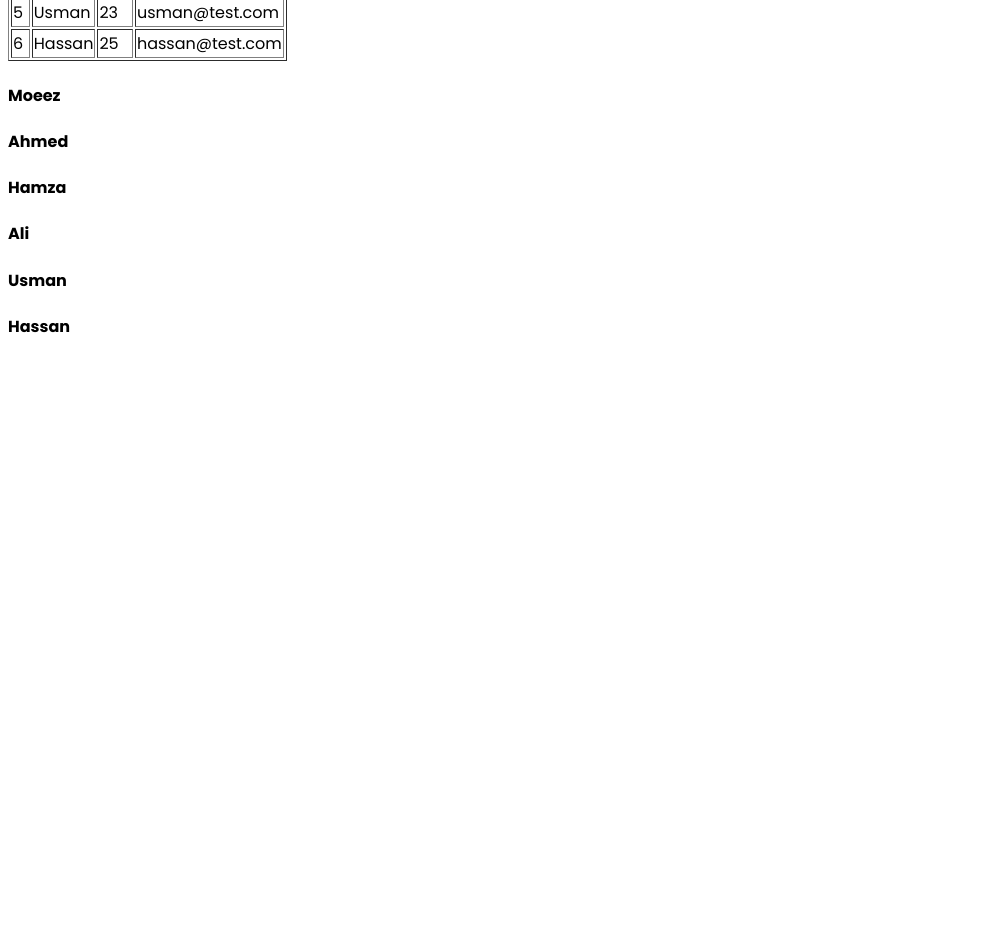
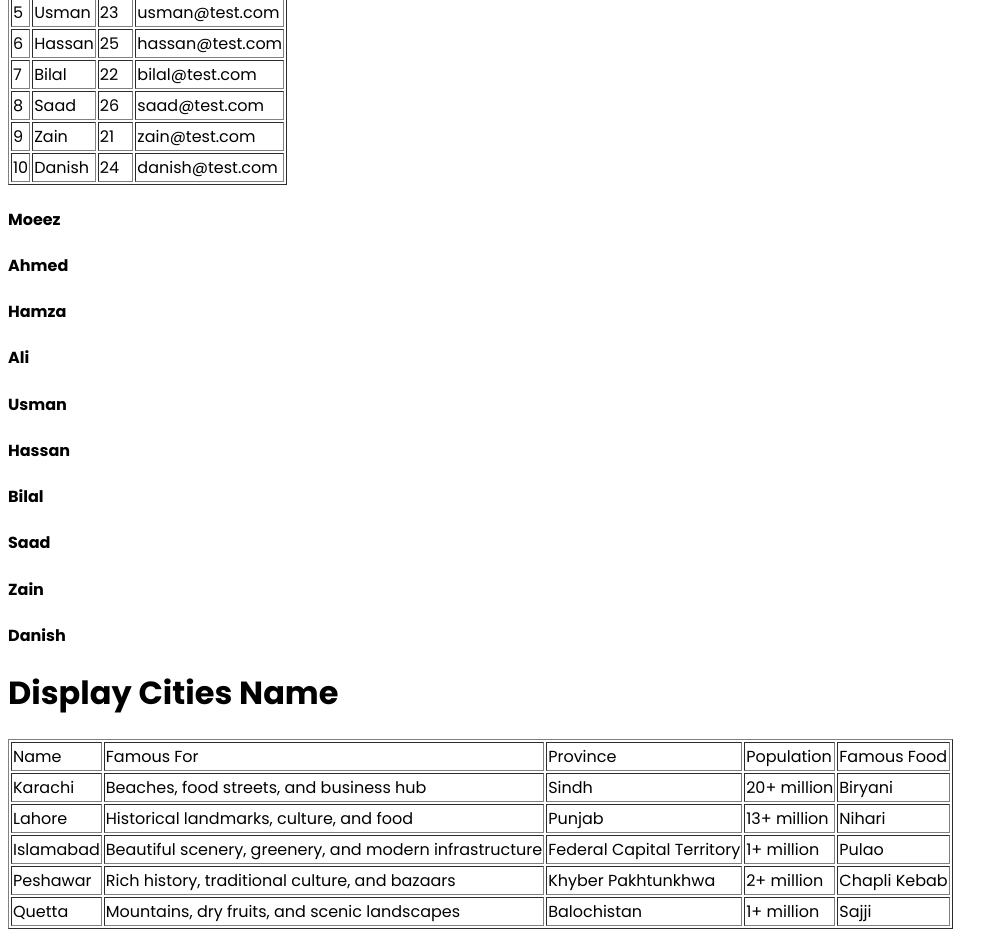
Before and after one commit to MoeezAhmed-Developer/React-Course, a React (Vite) app: page / in a window 1280 px wide. Shown: the part 4560-5497 px from the top of the page, without its empty margins (0-1008 px from the left). Before the commit the page ends 4920 px from the top, so only its background shows below. Built offline with nearby package versions, Linux system fonts and the light colour scheme.

Commit message:
feat: add CitiesDisplay component to showcase city information and update Loop component with additional user data

```diff
--- a/src/App.jsx
+++ b/src/App.jsx
@@ -15,6 +15,7 @@ import TestComponent from "./components/Test";
 import Radio from "./components/radio";
 import Dropdown from "./components/Dropdown";
 import Loop from "./components/Loop";
+import CitiesDisplay from "./components/Cities";
 
 function App() {
   let x = 0;
@@ -76,6 +77,7 @@ function App() {
       <Dropdown />
       <hr />
       <Loop />
+      <CitiesDisplay />
     </>
   );
 }
--- /dev/null
+++ b/src/components/Cities.jsx
@@ -0,0 +1,71 @@
+function CitiesDisplay() {
+  const cities = [
+    {
+      name: "Karachi",
+      famousFor: "Beaches, food streets, and business hub",
+      province: "Sindh",
+      population: "20+ million",
+      famousFood: "Biryani",
+    },
+    {
+      name: "Lahore",
+      famousFor: "Historical landmarks, culture, and food",
+      province: "Punjab",
+      population: "13+ million",
+      famousFood: "Nihari",
+    },
+    {
+      name: "Islamabad",
+      famousFor: "Beautiful scenery, greenery, and modern infrastructure",
+      province: "Federal Capital Territory",
+      population: "1+ million",
+      famousFood: "Pulao",
+    },
+    {
+      name: "Peshawar",
+      famousFor: "Rich history, traditional culture, and bazaars",
+      province: "Khyber Pakhtunkhwa",
+      population: "2+ million",
+      famousFood: "Chapli Kebab",
+    },
+    {
+      name: "Quetta",
+      famousFor: "Mountains, dry fruits, and scenic landscapes",
+      province: "Balochistan",
+      population: "1+ million",
+      famousFood: "Sajji",
+    },
+  ];
+
+  return (
+    <div>
+      <h1>Display Cities Name</h1>
+      <table border={"1"}>
+        <thead>
+          <tr>
+            <td>Name</td>
+            <td>Famous For</td>
+            <td>Province</td>
+            <td>Population</td>
+            <td>Famous Food</td>
+          </tr>
+        </thead>
+        <tbody>
+          {cities.map((city) => {
+            return (
+              <tr>
+                <td>{city.name}</td>
+                <td>{city.famousFor}</td>
+                <td>{city.province}</td>
+                <td>{city.population}</td>
+                <td>{city.famousFood}</td>
+              </tr>
+            );
+          })}
+        </tbody>
+      </table>
+    </div>
+  );
+}
+
+export default CitiesDisplay;
--- a/src/components/Loop.jsx
+++ b/src/components/Loop.jsx
@@ -6,6 +6,10 @@ function Loop() {
     { name: "Ali", email: "ali@test.com", age: 24, id: 4 },
     { name: "Usman", email: "usman@test.com", age: 23, id: 5 },
     { name: "Hassan", email: "hassan@test.com", age: 25, id: 6 },
+    { name: "Bilal", email: "bilal@test.com", age: 22, id: 7 },
+    { name: "Saad", email: "saad@test.com", age: 26, id: 8 },
+    { name: "Zain", email: "zain@test.com", age: 21, id: 9 },
+    { name: "Danish", email: "danish@test.com", age: 24, id: 10 },
   ];
 
   return (
@@ -34,9 +38,11 @@ function Loop() {
         </tbody>
       </table>
 
-      {userData.map((user, idx) => {
-        return <h4 key={idx}>{user.name}</h4>;
-      })}
+      <div>
+        {userData.map((user, idx) => {
+          return <h4 key={idx}>{user.name}</h4>;
+        })}
+      </div>
     </div>
   );
 }
```
